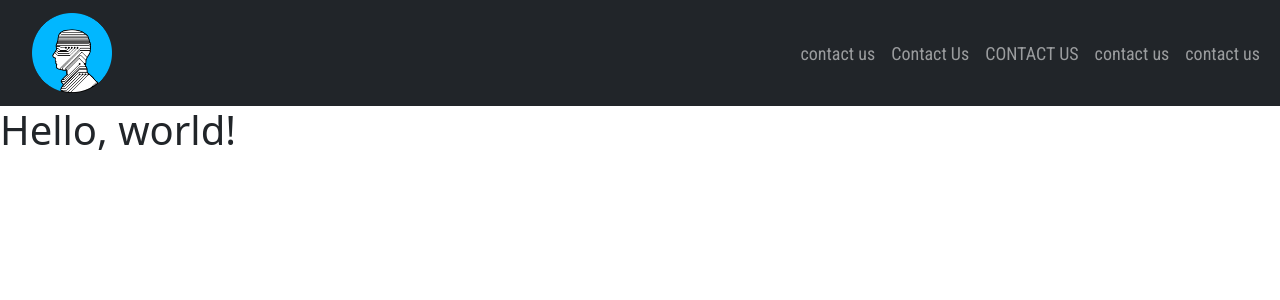
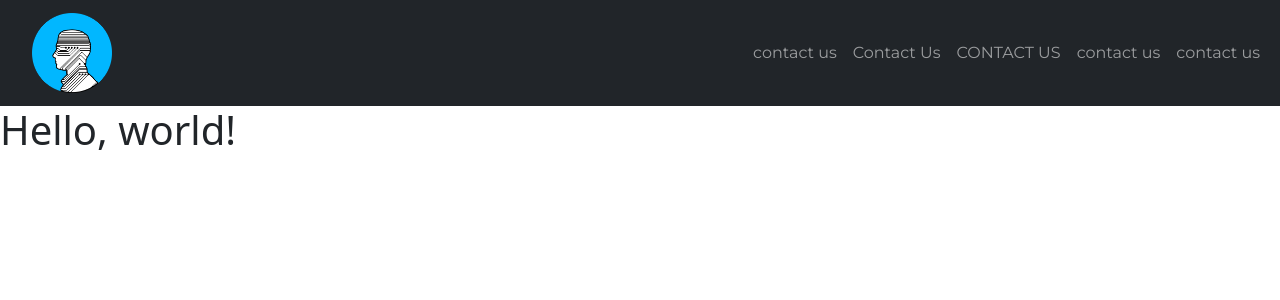
Before and after one commit to nandinilakhotia/humanEd, a Jekyll site: the page built from _pages/index.html, in a window 1280 px wide. Shown: the top 300 px of the page. Built offline with Jekyll 4.4.1, drawn with Linux system fonts in a browser that asks for light colours.

Commit message:
Navbar font

```diff
--- a/assets/css/style.css
+++ b/assets/css/style.css
@@ -1,4 +1,4 @@
-@import url('https://fonts.googleapis.com/css2?family=Roboto+Condensed&display=swap');
+@import url('https://fonts.googleapis.com/css2?family=Montserrat&display=swap');
 
 a.relative {
 	position:  relative;
@@ -6,6 +6,5 @@
 }
 
 .navbar a {
-	font-family: 'Roboto Condensed', sans-serif;
-	font-size: 18px;
+	font-family: 'Montserrat', sans-serif;
 }
```
